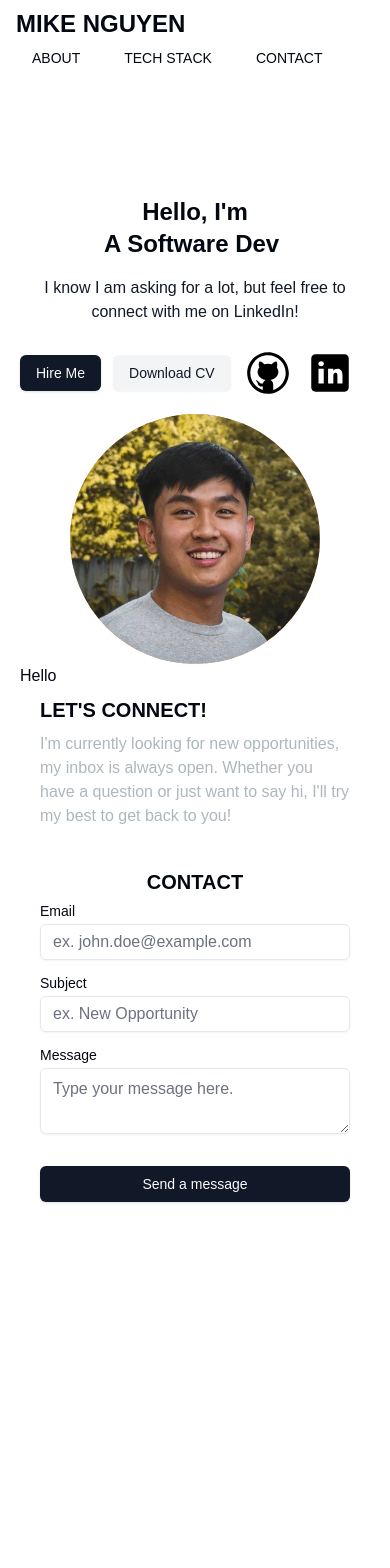
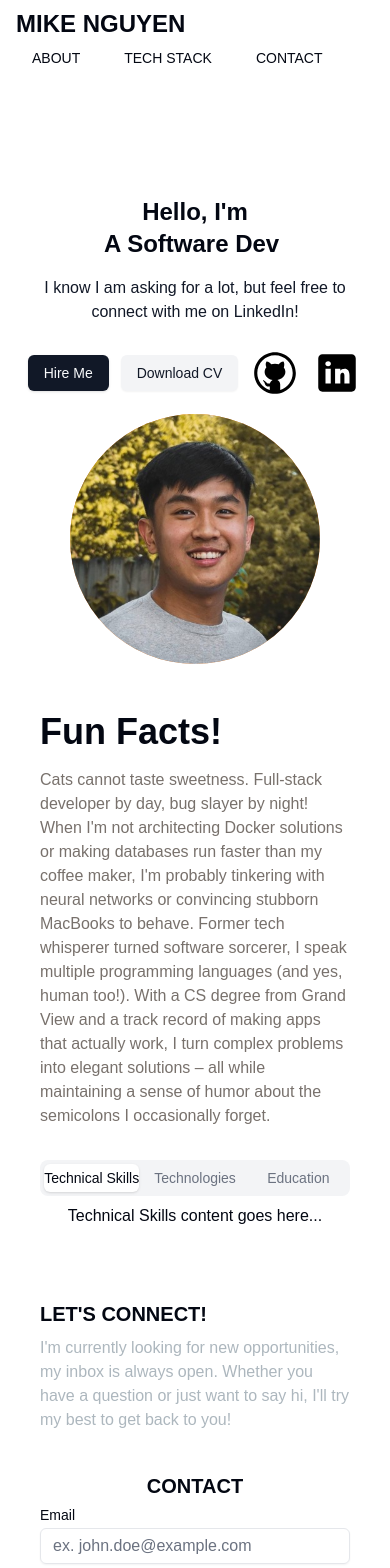
Before and after one commit to miken515/portfolio-react, a Next.js app: page / in a window 390 px wide. Shown: the top 1568 px of the page. Before the commit the page ends 1218 px from the top, so only its background shows below. Built offline with nearby package versions, Linux system fonts and the light colour scheme.

Commit message:
Fixes for mobile responsive, About Section

```diff
--- a/components/about.tsx
+++ b/components/about.tsx
@@ -1,7 +1,48 @@
+import { Tabs, TabsContent, TabsList, TabsTrigger } from "@/components/ui/tabs"
+
 export function About() {
     return (
-        <>
-            Hello
-        </>
+        <section className="px-5 py-8 sm:py-12" id="about">
+            <div className="grid grid-cols-1 sm:grid-cols-2 gap-8">
+                {/* Left Column: Fun Facts */}
+                <div className="col-span-1 text-center sm:text-left">
+                    <div className="mt-4 md:mt-0 text-left flex flex-col h-full">
+                        <h2 className="text-4xl font-bold mb-4">Fun Facts!</h2>
+                        <p className="text-stone-500 text-base sm:text-lg">
+                        Cats cannot taste sweetness. Full-stack developer by day, bug slayer by night!
+                        When I'm not architecting Docker solutions or making databases run faster than my coffee maker,
+                        I'm probably tinkering with neural networks or convincing stubborn MacBooks to behave.
+                        Former tech whisperer turned software sorcerer, I speak multiple programming languages (and yes, human too!).
+                        With a CS degree from Grand View and a track record of making apps that actually work,
+                        I turn complex problems into elegant solutions – all while maintaining a sense of humor about the semicolons I occasionally forget.
+                        </p>
+                    </div>
+                </div>
+
+                {/* Right Column: Tabs */}
+                <div className="col-span-1 text-center sm:text-left w-full">
+                    <Tabs defaultValue="skills" className="w-full">
+                        <TabsList className="grid grid-cols-3 gap-2 sm:gap-4">
+                        <TabsTrigger value="skills" className="text-sm sm:text-base">Technical Skills</TabsTrigger>
+                        <TabsTrigger value="tools" className="text-sm sm:text-base">Technologies</TabsTrigger>
+                        <TabsTrigger value="education" className="text-sm sm:text-base">Education</TabsTrigger>
+                        </TabsList>
+                        <TabsContent value="skills">
+                        <p>Technical Skills content goes here...</p>
+                        </TabsContent>
+                        <TabsContent value="tools">
+                        <p>Technologies content goes here...</p>
+                        </TabsContent>
+                        <TabsContent value="education">
+                        <p>Education content goes here...</p>
+                        </TabsContent>
+                    </Tabs>
+                </div>
+            </div>
+        </section>
+
+
+
+
     );
 }
--- a/components/contact.tsx
+++ b/components/contact.tsx
@@ -5,7 +5,7 @@ import { Button } from "./ui/button";
 
 export function Contact() {
     return (
-        <section className="grid grid-cols-1 md:grid-cols-2 gap-4 px-5">
+        <section className="grid grid-cols-1 md:grid-cols-2 gap-4 px-5 py-8 sm:py-4">
             <div className="flex flex-col justify-center content-center">
                 <h5 className="text-xl font-bold my-2 uppercase">Let&apos;s Connect!</h5>
                 <p className="text-[#ADB7BE] mb-4 max-w-md">
--- a/components/hero.tsx
+++ b/components/hero.tsx
@@ -46,7 +46,7 @@ export function Hero() {
                 <p className="text-primary sm:text-lg mb-6 lg:text-xl">
                     I know I am asking for a lot, but feel free to connect with me on LinkedIn!
                 </p>
-                <div className="flex items-center gap-3">
+                <div className="flex items-center justify-center sm:justify-start gap-3">
                     <Button>Hire Me</Button>
                     <Button variant="secondary">Download CV</Button>
                     <Link href="https://github.com/miken515" target="_blank">
@@ -54,6 +54,7 @@ export function Hero() {
                         src="/icons/github-icon.svg"
                         width={50}
                         height={50}
+                        priority={false}
                         alt="Github Icon"
                         className="invert dark:invert-0"
                         />
--- a/components/ui/navbar.tsx
+++ b/components/ui/navbar.tsx
@@ -12,14 +12,14 @@ import {
 const Navbar = () => {
 return (
     <nav>
-        <div className="flex container lg:py-4 flex-wrap items-center justify-between mx-auto px-4 py-2">
+        <div className="flex lg:py-4 flex-wrap items-center justify-between px-4 py-2">
             <Link
                 href={"/"}
                 className="text-2xl md:text-5xl font-semibold uppercase"
             >
                 Mike Nguyen
             </Link>
-            <div className="flex items-center gap-3 uppercase font-semibold">
+            <div className="flex items-center gap-3 uppercase font-bold">
                 <NavigationMenu>
                     <NavigationMenuList>
                         <NavigationMenuItem>
```
